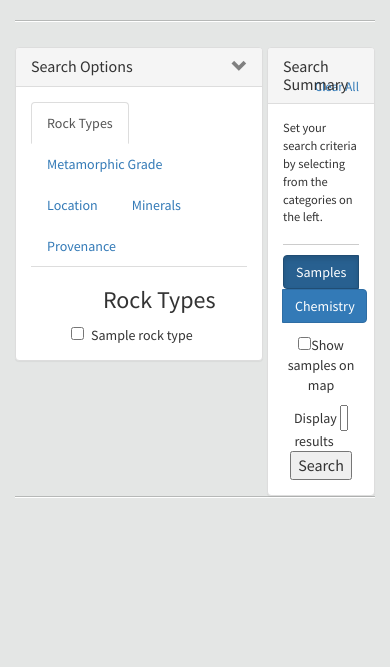
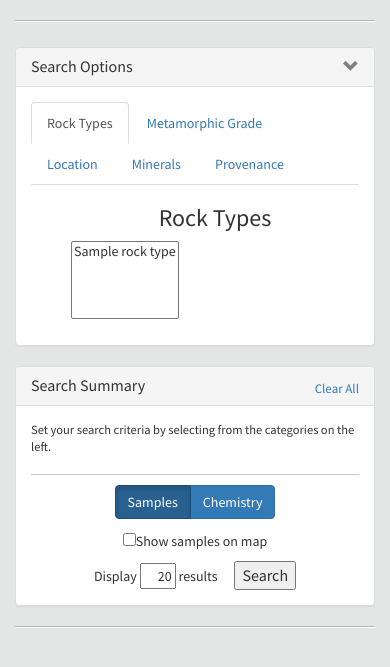
Before and after one commit to metpetdb/interface_v2, a Flask app: template templates/search_form.html in a window 390 px wide. Shown: the part 121-788 px from the top of the page. Run offline with Flask 2, Linux system fonts and the light colour scheme; the template is opened without the code that fills it: most values are stand-ins (such as "Sample title", 1, 10 or a date in 2020); parts of the project's set-up code (start-up, migrations or seed data) failed here and were passed over; some libraries are stand-ins or nearby versions.

Commit message:
updated search interface to react to smaller resolution and mobile

```diff
--- a/static/css/base.css
+++ b/static/css/base.css
@@ -155,11 +155,25 @@ body
 
 #search-summary
 {
- width:30%;
+ width: 30%;
  float:right;
  margin: 0 auto 0 auto;
+ font-size: 24;
 
+}
 
+@media all and (max-width: 900px){
+    #search-summary
+    {
+        float: none;
+        margin: 0 0 0 0;
+        width: 100%
+    }
+    #search-options
+    {
+        width:100%;
+        float: none;
+    }
 }
 
 
@@ -230,6 +244,40 @@ label[for=bounds]
  margin: 0 35px 40px 35px;
  float: left;
 }
+
+#mobilerocktypes
+{
+ display: none;
+}
+
+#mobileMetGrade
+{
+    display: none;
+}
+
+@media (max-width: 900px)
+{
+ #mobilerocktypes
+ {
+    display: block;
+ }
+
+ #rocktypelist
+ {
+    display: none;
+ }
+
+ #mobileMetGrade
+ {
+    display: block;
+ }
+
+ #metgrade-checkboxes
+ {
+    display: none;
+ }
+}
+
 
 .rocktypecheckboxgroup
 {
@@ -718,3 +766,5 @@ background-color: rgb(235, 235, 235);
   height: auto;
  }
 }
+/* Turn form invisible, have rollodex thing enter data into form when used, backend still
+collects data from form
--- a/templates/login.html
+++ b/templates/login.html
@@ -23,8 +23,11 @@
       </tr>
       <tr>
         <td> </td>
-        <td><input type="submit" name="login" value="Log In">&nbsp;&nbsp;&nbsp;<a href="{{ url_for('request_password_reset') }}">Reset Password</a></td>
+	<td><input type="submit" name="login" value="Log In">&nbsp;&nbsp;&nbsp;<a href="{{ url_for('request_password_reset') }}">Reset Password</a></td>
       </tr>
+      <tr>
+	<td> </td>
+	<td><a href="{{ url_for('resend_activation') }}">Resend Activation Email</a></tr></td>
     </table>
   </div>
 </form>
--- a/templates/search_form.html
+++ b/templates/search_form.html
@@ -32,6 +32,14 @@
                 <input type="checkbox" class="rocktype" onchange="updateRockTypes()" name="rock_types" value="{{rock_type.name}}">&nbsp;&nbsp;{{ rock_type.name }}
                 {% endfor %}
               </div>
+
+              <div id="mobilerocktypes">
+                <select multiple onchange="mobileUpdateRock()" id="rocktypeselect">
+                  {% for rock_type in rock_types %}
+                  <option value="{{rock_type.name}}">{{ rock_type.name }}</option>
+                  {% endfor %}
+                </select>
+              </div>
             </ul>
           </div>
 
@@ -43,6 +51,14 @@
                 {% for mmg in metamorphic_grades %}
                 <input type="checkbox" class="metgrade" onchange="updateMetGrades()" name="metamorphic_grade" value="{{ mmg.name }}">&nbsp;&nbsp;{{ mmg.name }}
                 {% endfor %}
+              </div>
+
+              <div id="mobileMetGrade">
+                <select multiple id="metgradelist" onchange="mobileUpdateMetGrade()">
+                {% for mmg in metamorphic_grades %}
+                <option value="{{ mmg.name }}">{{ mmg.name }}</option>
+                {% endfor %}
+              </select>
               </div>
             </ul>
           </div>
@@ -131,7 +147,7 @@
               </select><br>
 
               <label class="provenance-label" for="collectors">Collector: </label>
-              <select id="selected-collectors" onchange="updateProvenance()" multiple name="collectors" class="chosen-select">
+              <select id="selected-collectors" onchange="updateProvenance()" multiple name="collectors" class="chosen-select" style="max-width: 100%">
                 {% for c in collectors %}
                 <option value="{{ c.name }}">{{ c.name }}</option>
                 {% endfor %}
@@ -453,6 +469,34 @@ function HomeControl(controlDiv, map) {
 }
 
 // ROCK TYPES
+function mobileUpdateRock(){
+  var rockSelect=  $('#rocktypeselect').val();
+  var checkBoxes=document.getElementsByName("rock_types");
+
+  var n = 0;
+  for(var i=0; i < checkBoxes.length  && n < rockSelect.length; i++){
+    if(checkBoxes[i].value==rockSelect[n]){
+      checkBoxes[i].checked=true;
+      n = n + 1;
+    }
+  }
+
+  updateRockTypes()
+}
+function mobileUpdateMetGrade(){
+  var metGradeSelect= $('#metgradelist').val();
+  var checkBoxes=document.getElementsByName("metamorphic_grades");
+
+  var n = 0;
+  for(var i=0; i < checkBoxes.length && n < metGradeSelect.length;i++){
+    if(checkBoxes[i].value==metGradeSelect[n]){
+      checkBoxes[i].checked=true;
+      n = n + 1;
+    }
+  }
+
+  updateMetGrades()
+}
 function updateRockTypes()
 {
   var searchOptions=document.getElementById("search-options-rock-type");
```
Also changed, not shown: templates/chemical_search_form.html (+1 -8 lines).
